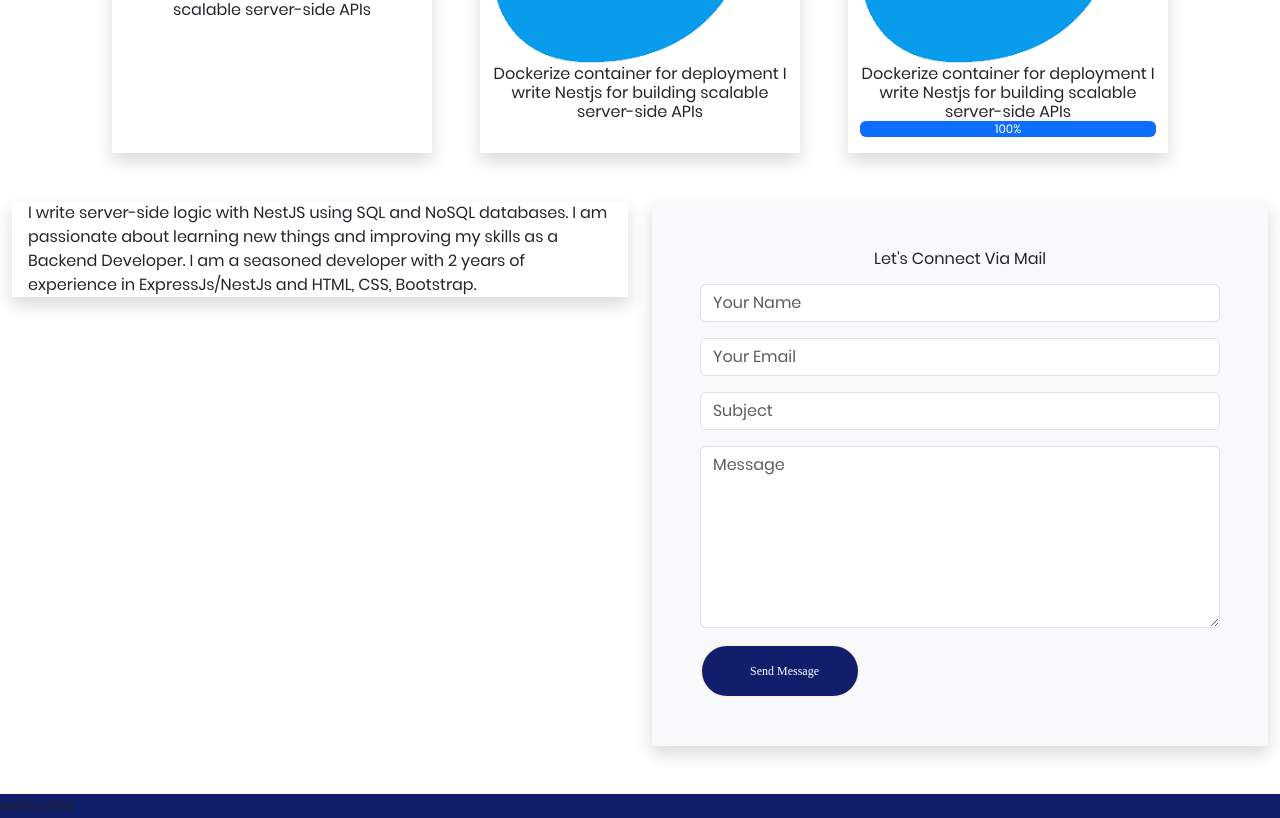
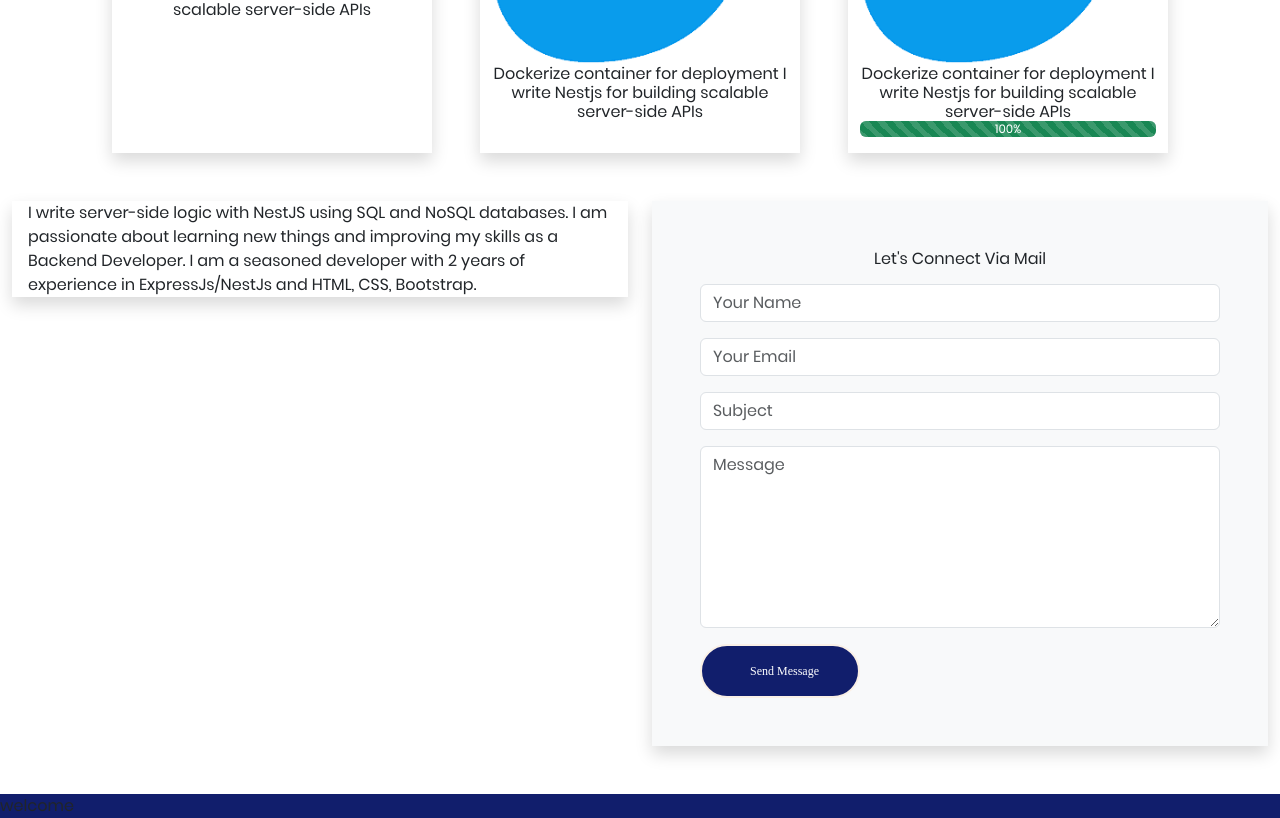
Before and after one commit to FredrickUdom/react-portfolio, a React (Vite) app: page / in a window 1280 px wide. Shown: the part 1380-2198 px from the top of the page. Built offline with nearby package versions, Linux system fonts and the light colour scheme.

Commit message:
fixing progress bar

```diff
--- a/src/PortfolioContainer/Skill/Skill.jsx
+++ b/src/PortfolioContainer/Skill/Skill.jsx
@@ -79,7 +79,7 @@ const Skill = () => {
 								<div class="desc pb-3">
 									<h3>Dockerize container for deployment I write Nestjs for building scalable server-side APIs</h3>
 
-									<ProgressBar now={now} label={`${now}%`} />
+									<ProgressBar striped variant='success' now={now} label={`${now}%`} />
 
 								</div>
 							</a>
```
